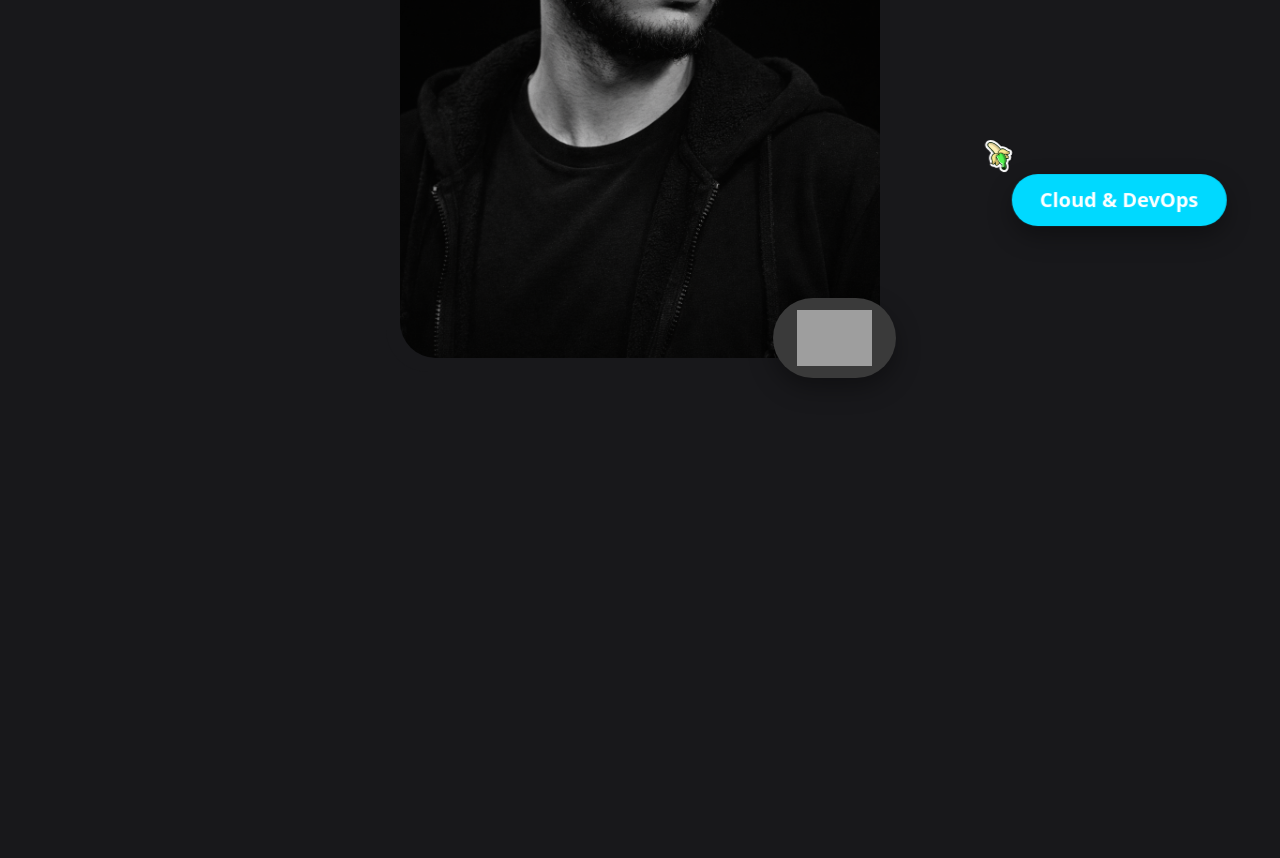
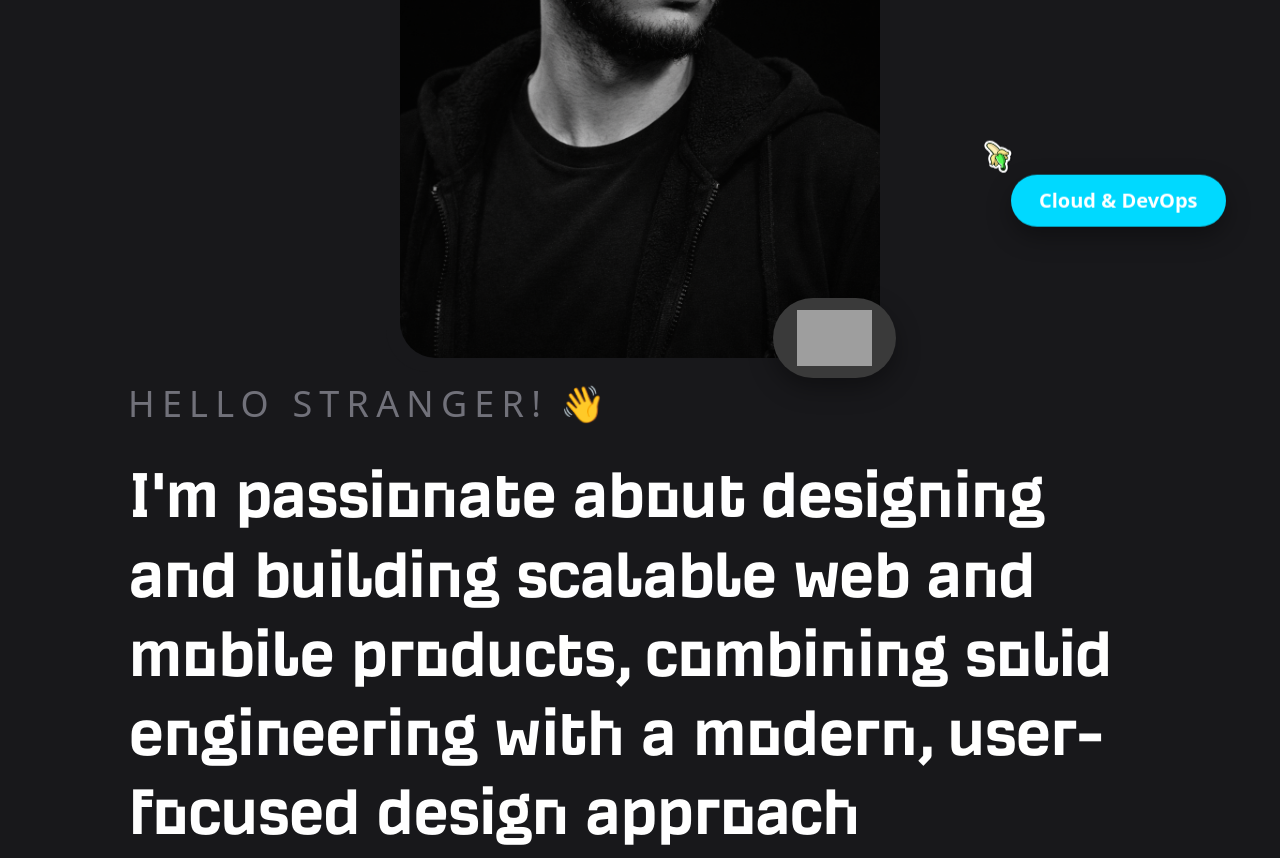
Before and after one commit to mohameddn988/portfolio, a Next.js app: page / in a window 1280 px wide. Shown: the part 1180-2038 px from the top of the page. Before the commit the page ends 1602 px from the top, so only its background shows below. Built offline with nearby package versions, Linux system fonts and the light colour scheme; grey boxes are pictures that could not be loaded.

Commit message:
Created IntroSection.tsx

```diff
--- a/src/app/globals.css
+++ b/src/app/globals.css
@@ -97,3 +97,22 @@ body::after {
 input[type="text"], input[type="email"], input[type="password"], textarea {
   cursor: text !important;
 }
+
+@keyframes wave {
+  0% { transform: rotate(0deg); }
+  10% { transform: rotate(14deg); }
+  20% { transform: rotate(-8deg); }
+  30% { transform: rotate(14deg); }
+  40% { transform: rotate(-4deg); }
+  50% { transform: rotate(10deg); }
+  60% { transform: rotate(0deg); }
+  100% { transform: rotate(0deg); }
+}
+
+.animate-wave {
+  animation-name: wave;
+  animation-duration: 2.5s;
+  animation-iteration-count: infinite;
+  transform-origin: 70% 70%;
+  display: inline-block;
+}
--- a/src/app/page.tsx
+++ b/src/app/page.tsx
@@ -1,9 +1,11 @@
 import HeroSection from "@/components/sections/HeroSection";
+import IntroSection from "@/components/sections/IntroSection";
 
 export default function Home() {
   return (
     <main>
       <HeroSection />
+      <IntroSection />
     </main>
   );
 }
--- a/src/components/sections/HeroSection.tsx
+++ b/src/components/sections/HeroSection.tsx
@@ -139,7 +139,7 @@ export default function HeroSection() {
         </div>
       </section>
 
-      <section className="relative z-10 flex flex-col items-center justify-center pb-16 pt-8 mt-[5vh]">
+      <section className="relative z-10 flex flex-col items-center justify-center pb-5 pt-8 mt-[5vh]">
         <div className="relative flex items-center justify-center">
           <div className="relative h-130 w-100 sm:h-155 sm:w-120">
             <div className="absolute -inset-3.5 rounded-[42px] bg-primary" />
--- /dev/null
+++ b/src/components/sections/IntroSection.tsx
@@ -0,0 +1,24 @@
+const IntroSection = () => {
+  return (
+    <section className="min-h-[60vh] flex flex-col justify-center px-16 md:px-24 lg:px-32 bg-(--bg-primary) text-(--color-text-primary)">
+      <div className="w-full">
+        <div className="flex items-center gap-3 mb-8">
+          <span className="text-4xl tracking-[0.2em] text-[#71717a] font-medium uppercase">
+            Hello stranger!
+          </span>
+          <span className="text-4xl animate-wave origin-bottom-right inline-block">
+            👋
+          </span>
+        </div>
+
+        <h1 className="text-4xl md:text-6xl lg:text-7xl font-normal leading-[1.1] tracking-tight text-white block w-full">
+          I'm passionate about designing and building scalable web and mobile
+          products, combining solid engineering with a modern, user-focused
+          design approach
+        </h1>
+      </div>
+    </section>
+  );
+};
+
+export default IntroSection;
```
